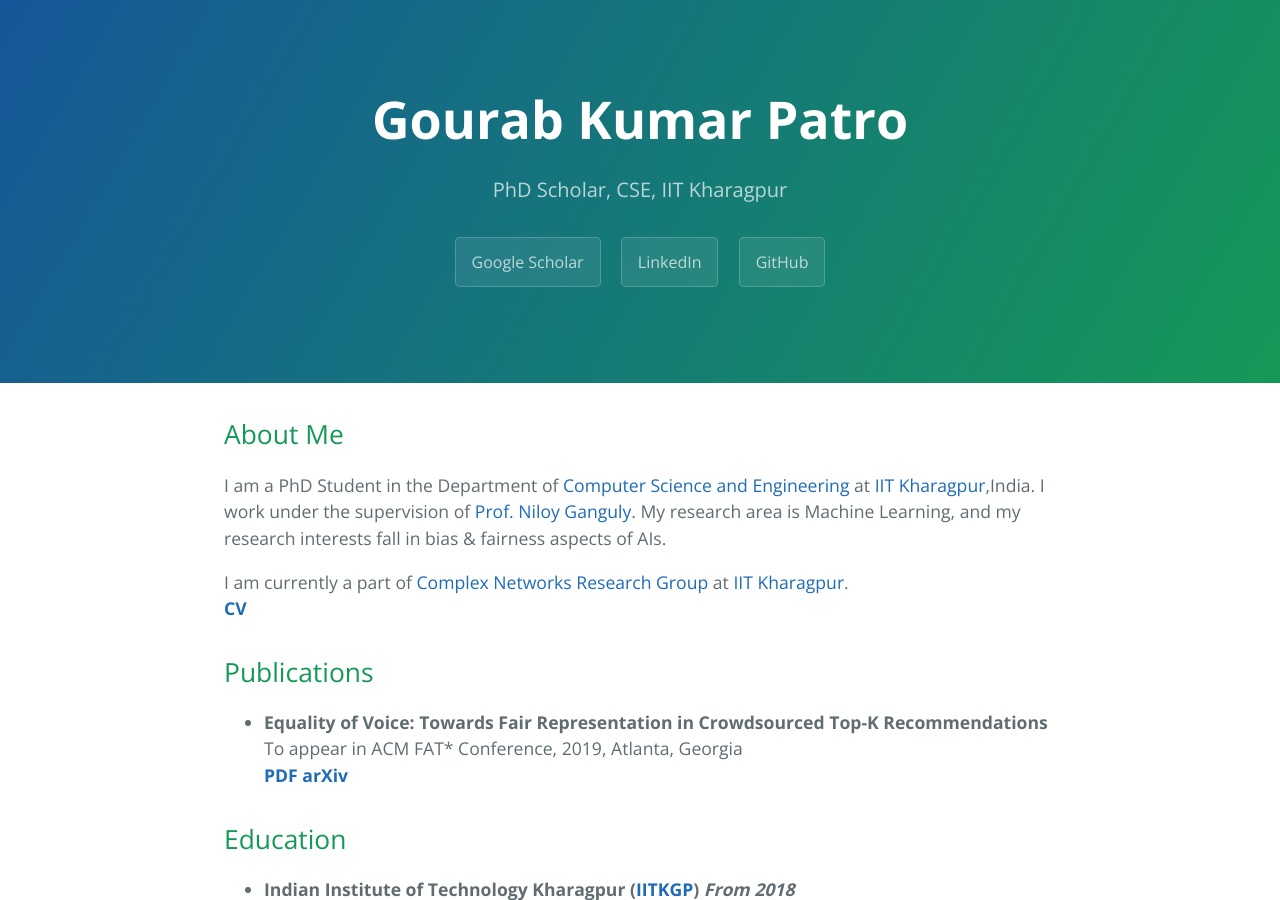
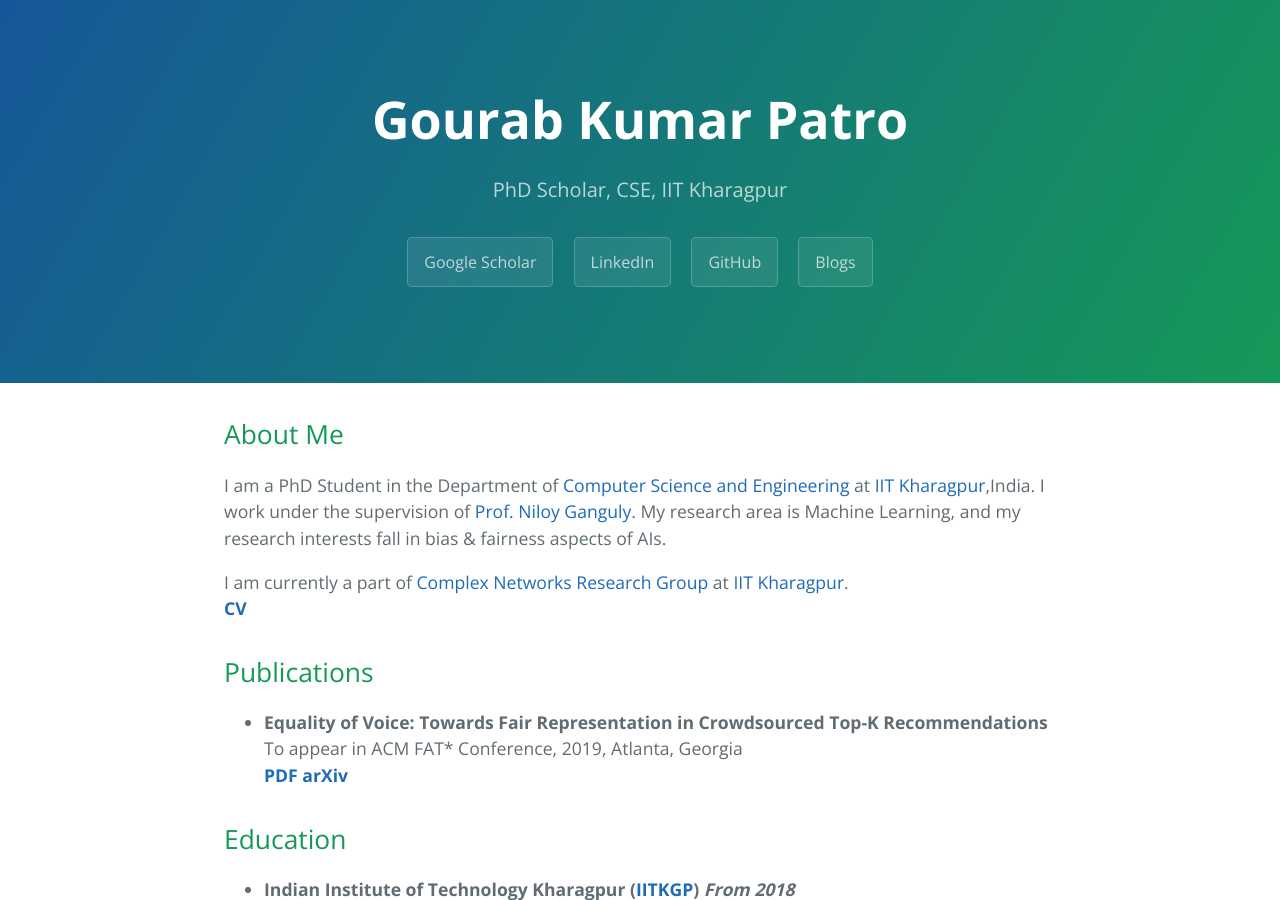
Before and after one commit to Souvic/Souvic.github.io, a Jekyll site: the page built from index.md, in a window 1280 px wide and 900 px high. Built offline with Jekyll 4.4.1, drawn with Linux system fonts in a browser that asks for light colours; our own code applies the rules of GitHub Pages for plain Markdown files.

Commit message:
Update page-header.html

```diff
--- a/_includes/page-header.html
+++ b/_includes/page-header.html
@@ -4,4 +4,5 @@
   <a href="https://scholar.google.co.in/citations?user=sfl4ygQAAAAJ&hl=en" class="btn">Google Scholar</a>
   <a href="https://www.linkedin.com/in/gourabgggg/" class="btn">LinkedIn</a>
   <a href="https://github.com/gourabkumarpatro" class="btn">GitHub</a>
+  <a href="https://gourabkumarpatro.github.io/blogs.html" class="btn">Blogs</a>
 </section>
```
